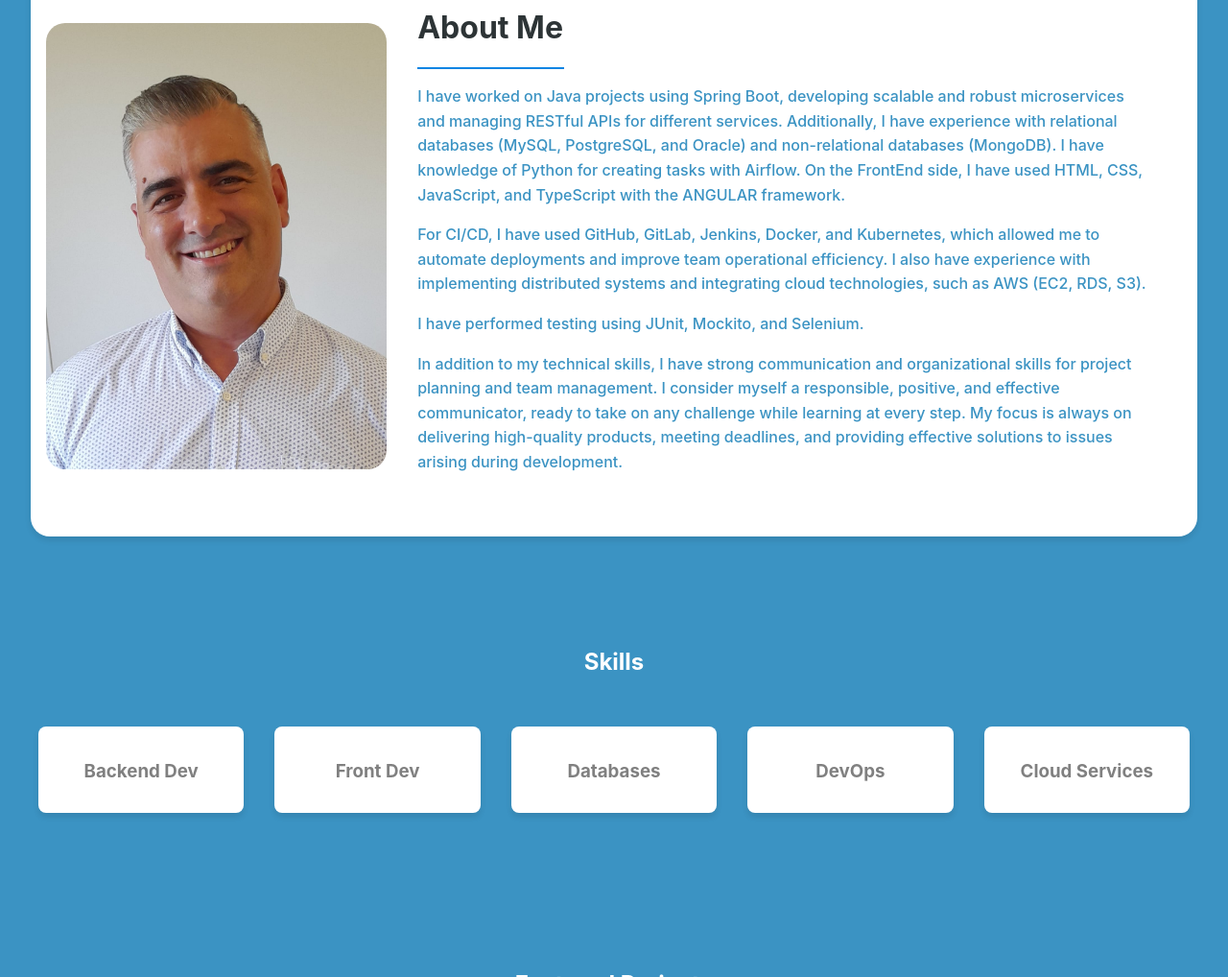
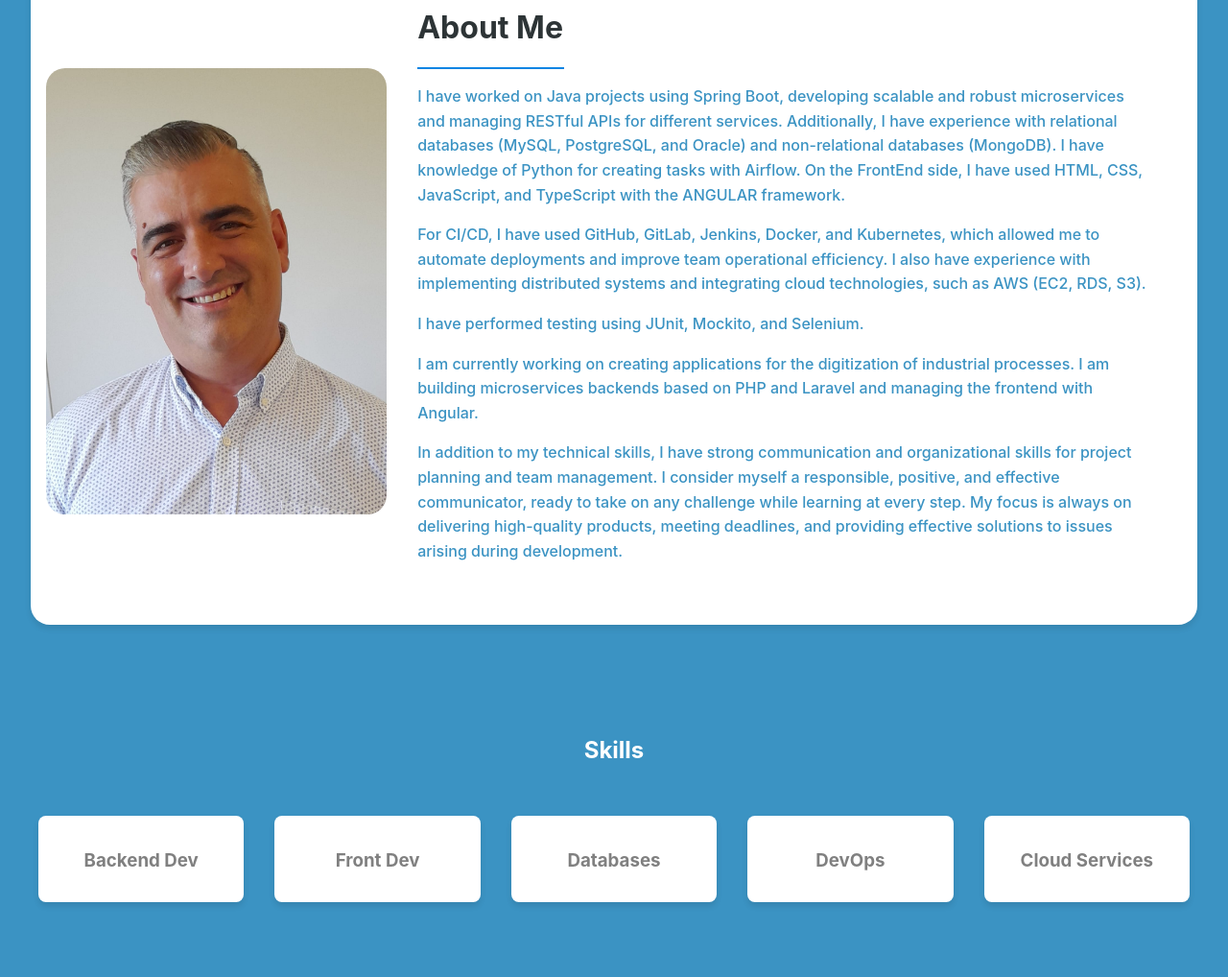
Before and after one commit to SPHYdebugger/SPHYdebugger.github.io, a plain HTML site: page englishIndex.html in a window 1280 px wide. Shown: the part 877-1895 px from the top of the page at 96% size. Drawn offline with Linux system fonts and the light colour scheme.

Commit message:
Update About Me section with current projects
Added information about current work on industrial process digitization and microservices development.

```diff
--- a/englishIndex.html
+++ b/englishIndex.html
@@ -51,6 +51,7 @@
     <p>I have worked on Java projects using Spring Boot, developing scalable and robust microservices and managing RESTful APIs for different services. Additionally, I have experience with relational databases (MySQL, PostgreSQL, and Oracle) and non-relational databases (MongoDB). I have knowledge of Python for creating tasks with Airflow. On the FrontEnd side, I have used HTML, CSS, JavaScript, and TypeScript with the ANGULAR framework.</p>
     <p>For CI/CD, I have used GitHub, GitLab, Jenkins, Docker, and Kubernetes, which allowed me to automate deployments and improve team operational efficiency. I also have experience with implementing distributed systems and integrating cloud technologies, such as AWS (EC2, RDS, S3).</p>
     <p>I have performed testing using JUnit, Mockito, and Selenium.</p>
+    <p>I am currently working on creating applications for the digitization of industrial processes. I am building microservices backends based on PHP and Laravel and managing the frontend with Angular.</p>
     <p>In addition to my technical skills, I have strong communication and organizational skills for project planning and team management. I consider myself a responsible, positive, and effective communicator, ready to take on any challenge while learning at every step. My focus is always on delivering high-quality products, meeting deadlines, and providing effective solutions to issues arising during development.</p>
   </div>
 </section>
```
